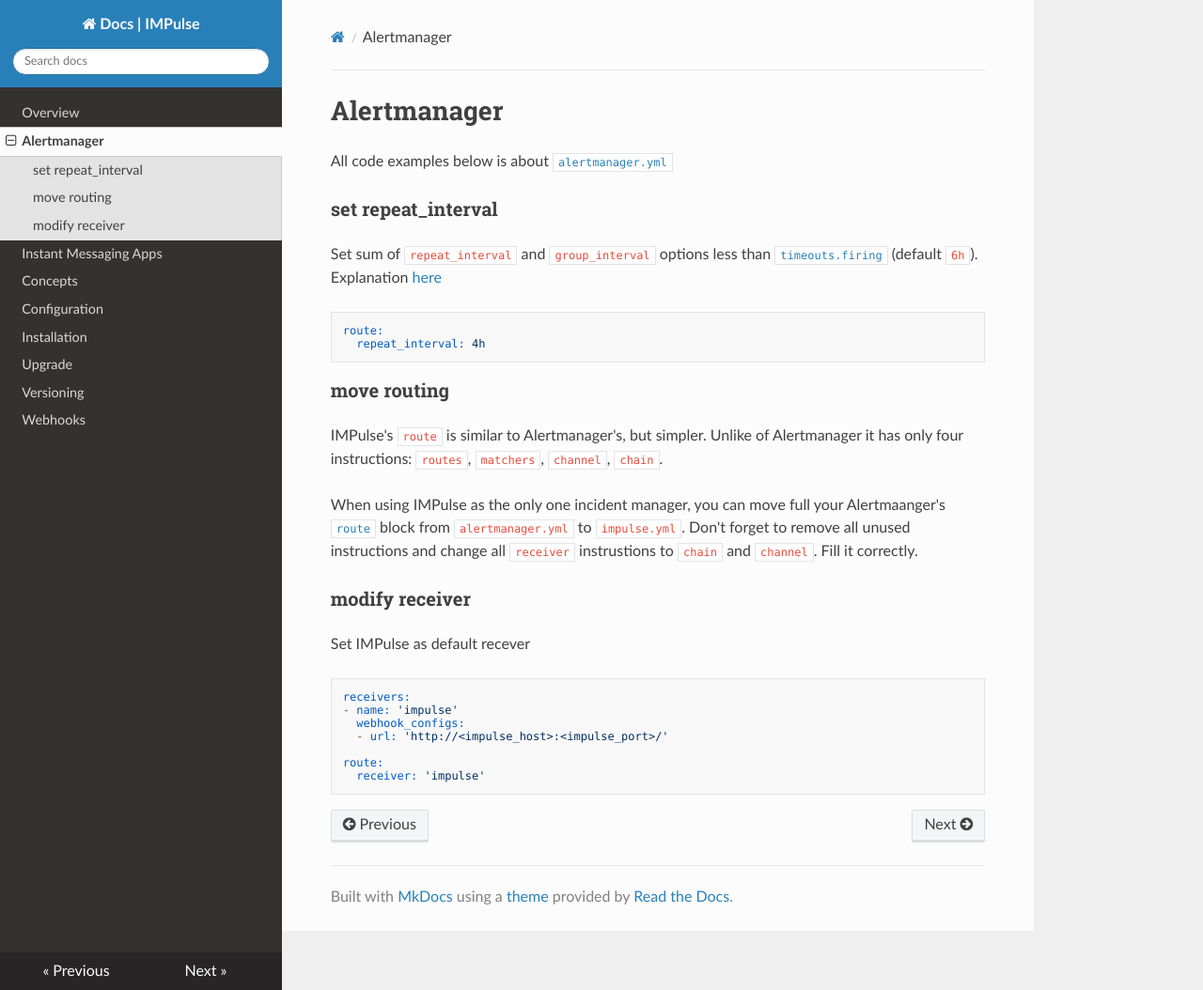
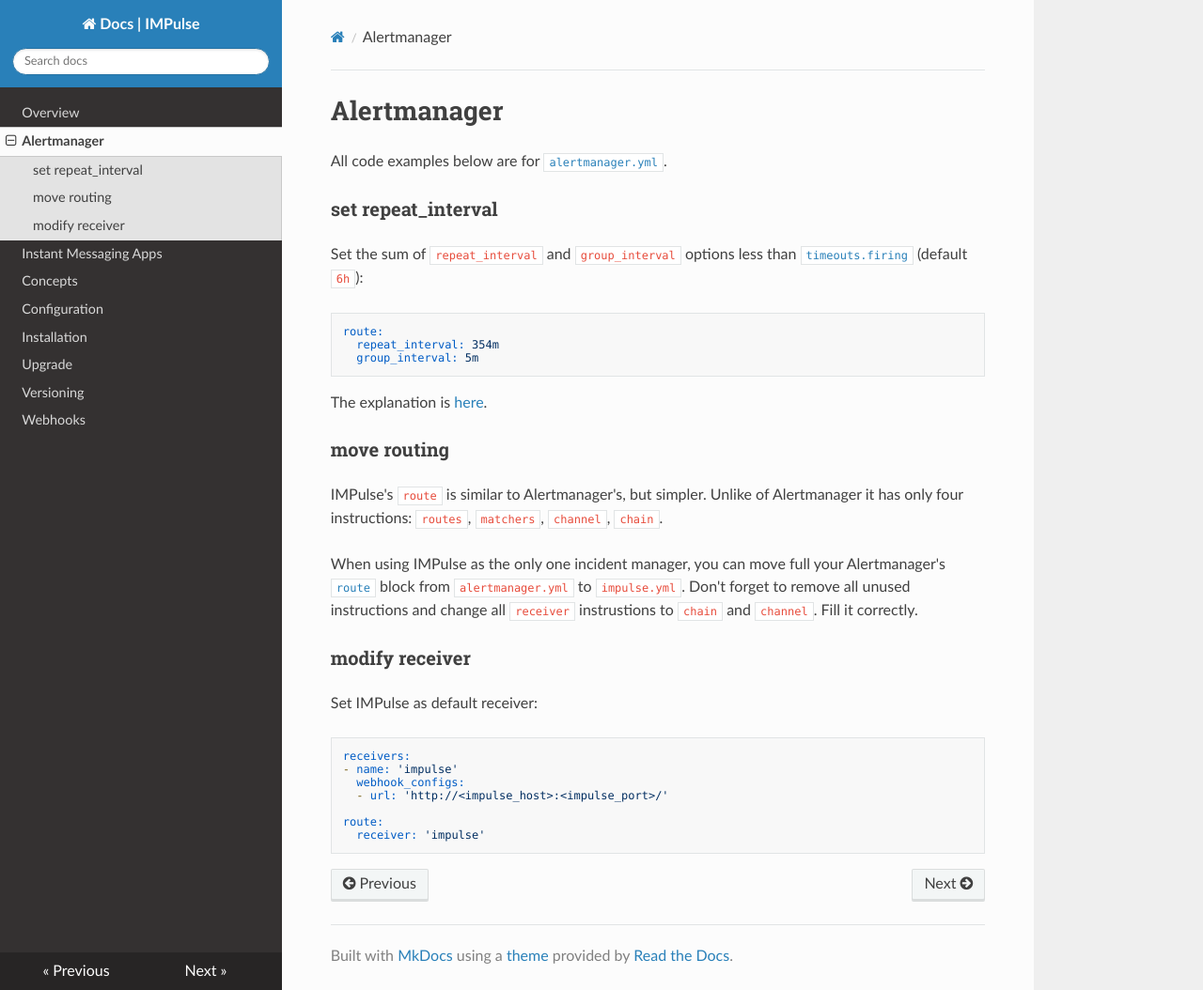
Before and after one commit to DiTsi/impulse-docs, an MkDocs documentation site: the page built from docs/alertmanager.md, in a window 1280 px wide and 1054 px high. Shown: the whole window at 94% size. Built offline with MkDocs 1.6.1, drawn with Linux system fonts in a browser that asks for light colours; nearby versions of some CDN libraries.

Commit message:
refactor Alertmanager

````diff
--- a/docs/alertmanager.md
+++ b/docs/alertmanager.md
@@ -1,25 +1,27 @@
 # Alertmanager
 
-All code examples below is about [`alertmanager.yml`](https://prometheus.io/docs/alerting/latest/configuration/)
+All code examples below are for [`alertmanager.yml`](https://prometheus.io/docs/alerting/latest/configuration/).
 
 ### set repeat_interval
 
-Set sum of `repeat_interval` and `group_interval` options less than [`timeouts.firing`](https://github.com/DiTsi/impulse/blob/main/impulse.slack.yml) (default `6h`). Explanation [here](concepts.md#unknown)
 
+Set the sum of `repeat_interval` and `group_interval` options less than [`timeouts.firing`](https://github.com/DiTsi/impulse/blob/main/impulse.slack.yml) (default `6h`):
 ```yaml
 route:
-  repeat_interval: 4h
+  repeat_interval: 354m
+  group_interval: 5m
 ```
+The explanation is [here](concepts.md#unknown).
 
 ### move routing
 
 IMPulse's `route` is similar to Alertmanager's, but simpler. Unlike of Alertmanager it has only four instructions: `routes`, `matchers`, `channel`, `chain`.
 
-When using IMPulse as the only one incident manager, you can move full your Alertmaanger's [`route`](https://prometheus.io/docs/alerting/latest/configuration/#route) block from `alertmanager.yml` to `impulse.yml`. Don't forget to remove all unused instructions and change all `receiver` instrustions to `chain` and `channel`. Fill it correctly.
+When using IMPulse as the only one incident manager, you can move full your Alertmanager's [`route`](https://prometheus.io/docs/alerting/latest/configuration/#route) block from `alertmanager.yml` to `impulse.yml`. Don't forget to remove all unused instructions and change all `receiver` instrustions to `chain` and `channel`. Fill it correctly.
 
 ### modify receiver
 
-Set IMPulse as default recever
+Set IMPulse as default receiver:
 
 ```yaml
 receivers:
````
